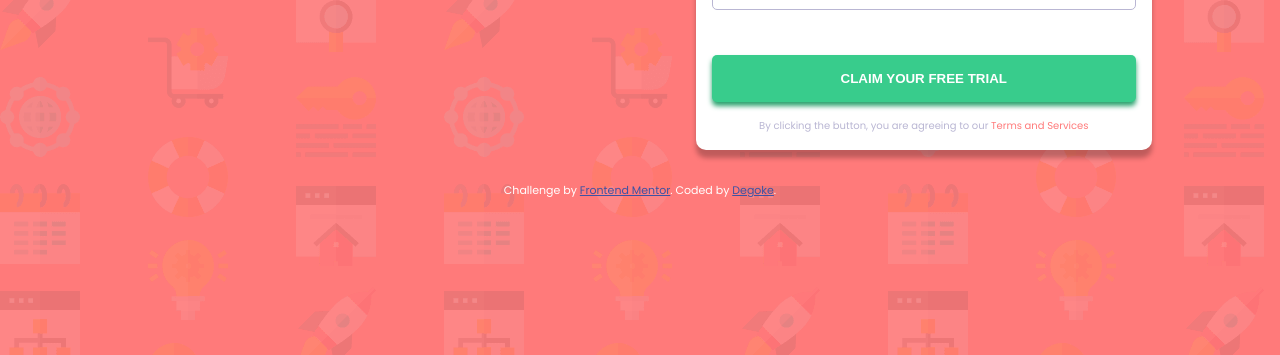
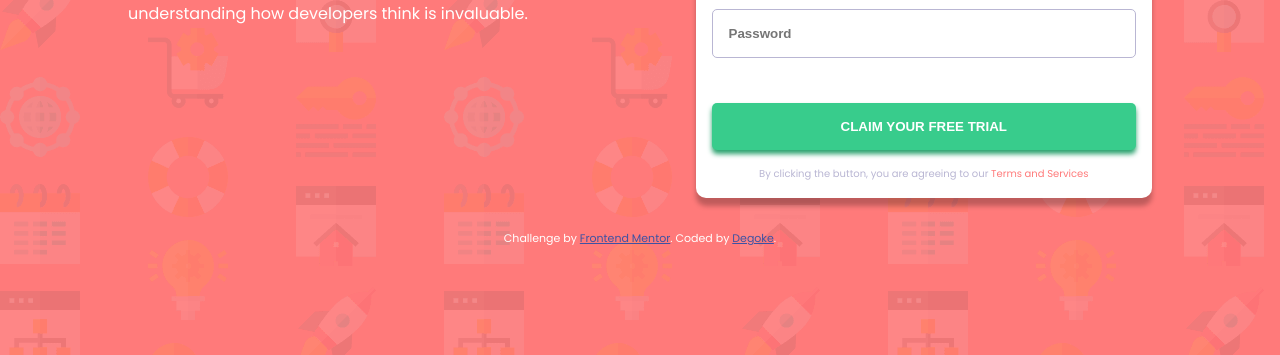
Before and after one commit to Degoke/intro-component-with-signup-form, a plain HTML site: page index.html in a window 1280 px wide. Shown: the part 445-800 px from the top of the page. Drawn offline with Linux system fonts and the light colour scheme.

Commit message:
minor tweaks

```diff
--- a/scss/styles.scss
+++ b/scss/styles.scss
@@ -148,7 +148,7 @@ body {
       width: 80%;
       align-items: center;
       justify-content: space-between;
-      padding-top: 4rem;
+      padding-top: 7rem;
 
       .intro {
         width: 45%;
```
Also changed, not shown: css/styles.css.
